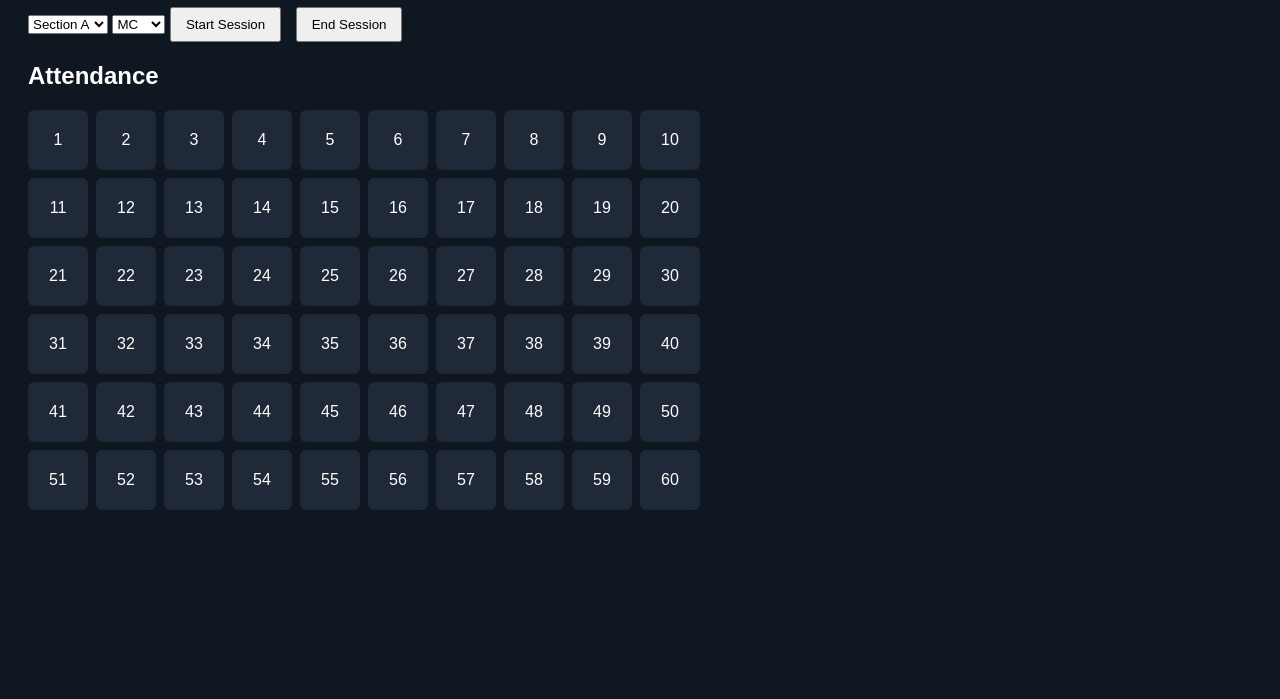
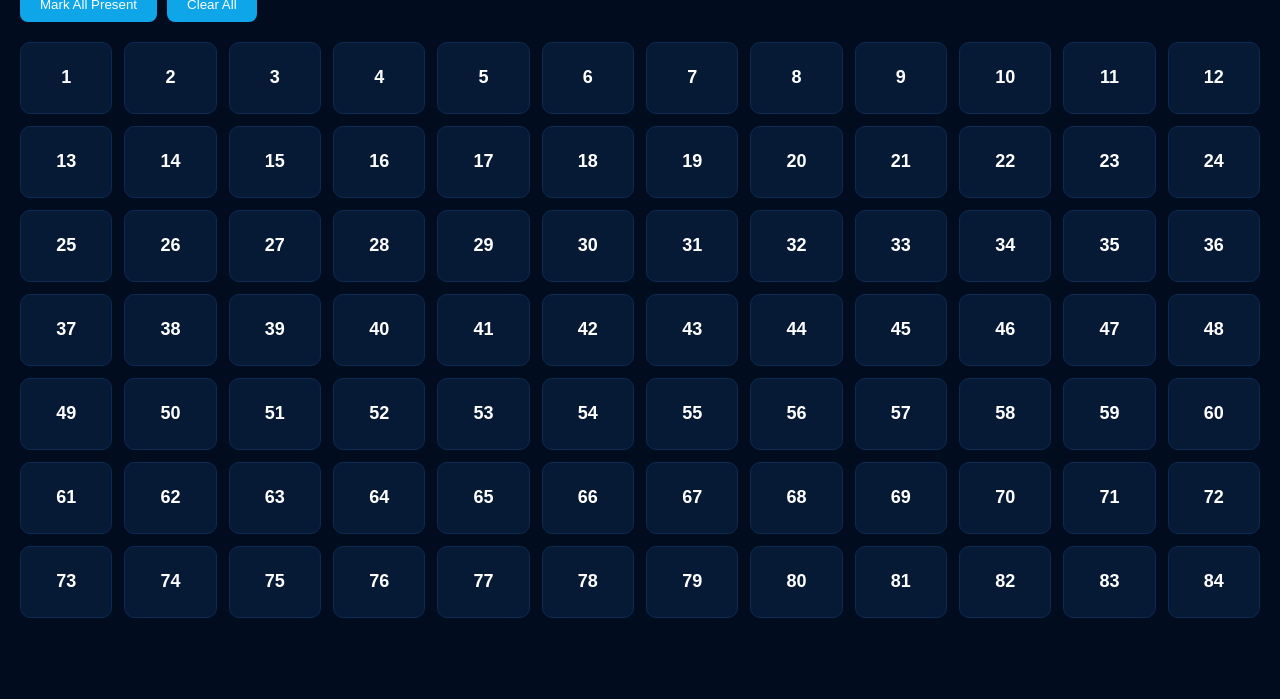
Before and after one commit to AkashKumar-Behera/attendify, a website: page public/index.html in a window 1280 px wide. Shown: the part 101-800 px from the top of the page. Drawn offline with Linux system fonts and the light colour scheme.

Commit message:
Refactor index.html to enhance layout and styling for Attendify Grid

```diff
--- a/public/index.html
+++ b/public/index.html
@@ -1,48 +1,139 @@
 <!DOCTYPE html>
-<html>
+<html lang="en">
 <head>
 <meta charset="UTF-8">
-<title>Attendify</title>
-<link rel="stylesheet" href="style.css">
+<meta name="viewport" content="width=device-width, initial-scale=1.0">
+<title>Attendify Grid</title>
+<link rel="shortcut icon" href="favicon.ico" type="image/x-icon">
 
-<script src="https://cdnjs.cloudflare.com/ajax/libs/qrcodejs/1.0.0/qrcode.min.js"></script>
-<link rel="manifest" href="/manifest.json">
-<meta name="theme-color" content="#111827">
+<style>
+
+body{
+    margin:0;
+    font-family:Arial;
+    background:#020c1f;
+    color:white;
+}
+
+.container{
+    padding:20px;
+}
+
+.topbar{
+    display:flex;
+    gap:10px;
+    margin-bottom:20px;
+}
+
+button{
+    padding:10px 20px;
+    border:none;
+    border-radius:8px;
+    background:#0ea5e9;
+    color:white;
+    cursor:pointer;
+}
+
+.grid{
+    display:grid;
+    grid-template-columns:repeat(auto-fill,minmax(90px,1fr));
+    gap:12px;
+}
+
+.card{
+    background:#071a35;
+    border-radius:10px;
+    height:70px;
+    display:flex;
+    align-items:center;
+    justify-content:center;
+    font-size:18px;
+    font-weight:bold;
+    border:1px solid #0c2a52;
+    cursor:pointer;
+    transition:0.2s;
+}
+
+.card:hover{
+    background:#0b2c55;
+}
+
+.present{
+    background:#0f5132;
+    border-color:#1dd1a1;
+}
+
+.pending{
+    background:#3d2c00;
+    border-color:#f59e0b;
+}
+
+</style>
 </head>
+
 <body>
 
-<h1>Attendify QR Attendance</h1>
+<div class="container">
 
-<div class="controls">
+<h2>Attendify</h2>
 
-<select id="section">
-<option value="A">Section A</option>
-<option value="B">Section B</option>
-</select>
+<div class="topbar">
+<button onclick="markAll()">Mark All Present</button>
+<button onclick="clearAll()">Clear All</button>
+</div>
 
-<select id="subject">
-<option value="MC">MC</option>
-<option value="CHM">CHM</option>
-<option value="IWT">IWT</option>
-</select>
-
-<button id="startBtn">Start Session</button>
-<button id="endBtn">End Session</button>
+<div class="grid" id="grid"></div>
 
 </div>
 
-<div id="qrBox"></div>
+<script>
 
-<h2>Attendance</h2>
+const grid = document.getElementById("grid")
 
-<div id="grid"></div>
+for(let i=1;i<=84;i++){
 
-<script src="app.js"></script>
-<script>
-if ("serviceWorker" in navigator) {
-  navigator.serviceWorker.register("/sw.js")
-  .then(() => console.log("Service Worker Registered"));
+let card = document.createElement("div")
+card.className="card"
+card.innerText=i
+
+card.onclick=()=>{
+
+if(card.classList.contains("present")){
+card.classList.remove("present")
+card.classList.add("pending")
 }
+
+else if(card.classList.contains("pending")){
+card.classList.remove("pending")
+}
+
+else{
+card.classList.add("present")
+}
+
+}
+
+grid.appendChild(card)
+
+}
+
+function markAll(){
+
+document.querySelectorAll(".card").forEach(c=>{
+c.classList.add("present")
+})
+
+}
+
+function clearAll(){
+
+document.querySelectorAll(".card").forEach(c=>{
+c.classList.remove("present","pending")
+})
+
+}
+
 </script>
+
 </body>
 </html>
```
